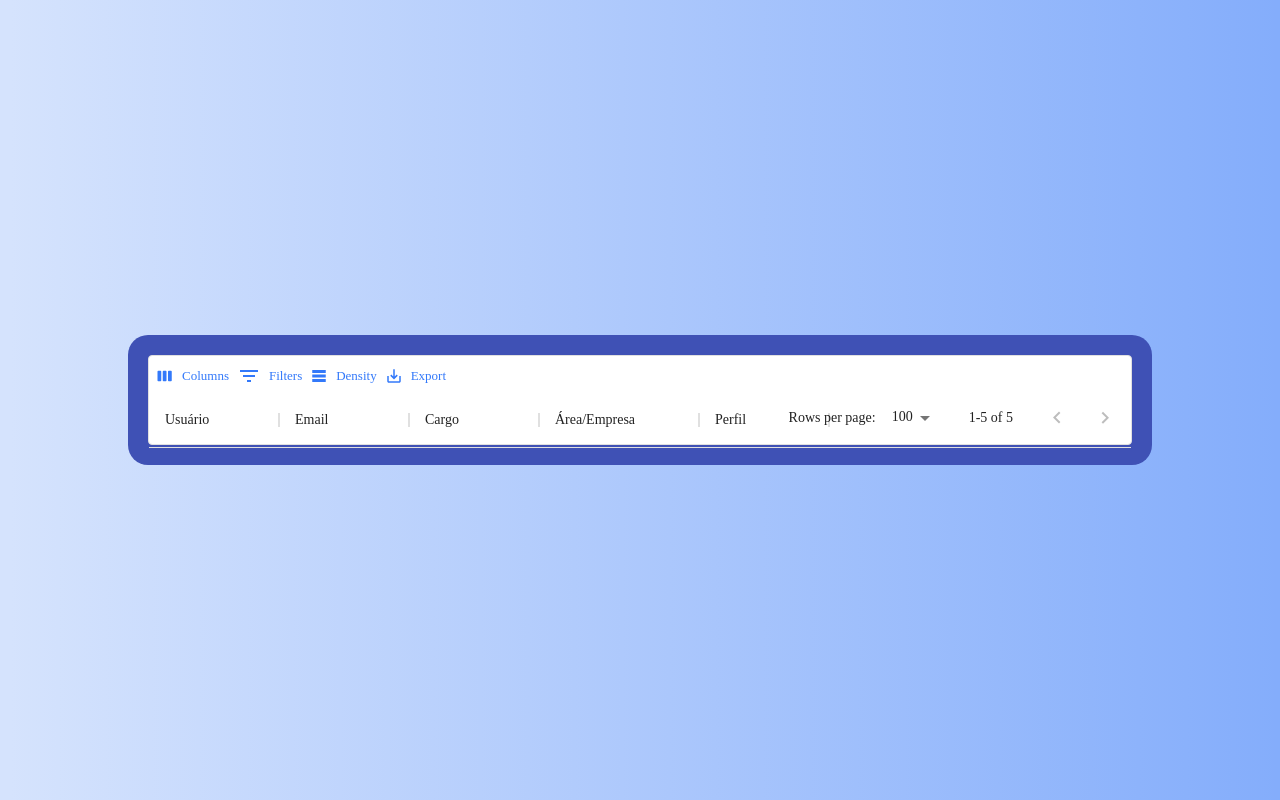
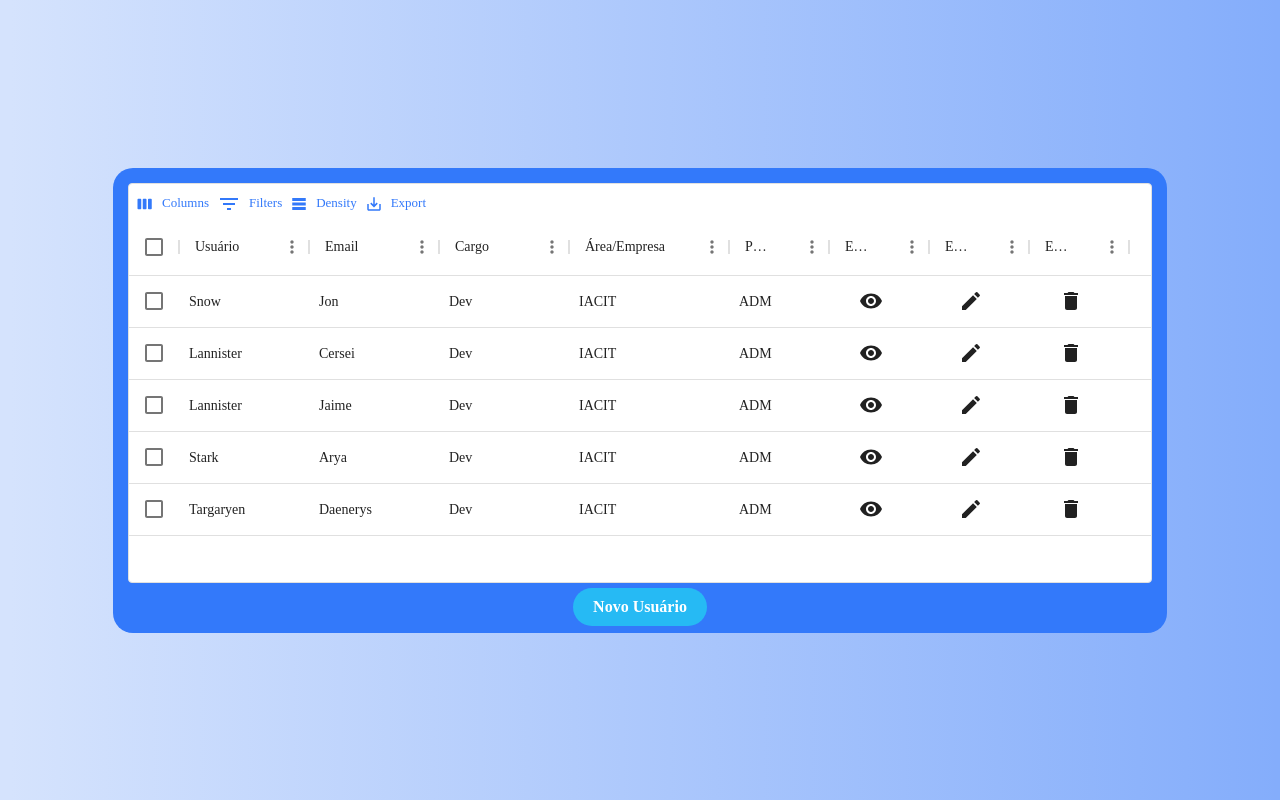
Before and after one commit to BureauTech/ProjectSisatas, a React (Create React App) app in the folder client/: page /userlist in a window 1280 px wide. Built offline with nearby package versions, Linux system fonts and the light colour scheme; the HTML template or start-up script is replaced by a standard one.

Commit message:
add users list

```diff
--- /dev/null
+++ b/client/src/components/UserList/UserList.css
@@ -0,0 +1,12 @@
+.MuiDataGrid-menuIcon {
+  visibility: visible !important;
+}
+
+.MuiDataGrid-colCellSortable:hover {
+  background-color: #26BAF4;
+  color: #fff;
+}
+
+.icon:hover {
+  color: #26BAF4;
+}
--- a/client/src/components/UserList/UserList.js
+++ b/client/src/components/UserList/UserList.js
@@ -1,14 +1,69 @@
 import React from 'react';
 import { DataGrid, GridToolbar } from '@material-ui/data-grid';
-import { createMuiTheme, makeStyles } from "@material-ui/core/styles";
-import { Grid } from "@material-ui/core";
+import { makeStyles } from "@material-ui/core/styles";
+import { Grid, Button } from "@material-ui/core";
+import "../../index.js";
+import "./UserList.css"
+import VisibilityIcon from '@material-ui/icons/Visibility';
+import EditIcon from '@material-ui/icons/Edit';
+import DeleteIcon from '@material-ui/icons/Delete';
+
+const useStyles = makeStyles((theme) => ({
+    grid: {
+        backgroundColor: theme.palette.primary.main,
+        borderRadius: "20px",
+        padding: 15,
+        paddingBottom: 50,
+        width: '80%',
+        height: 400,
+    },
+    datagrid: {
+        backgroundColor: '#FFFFFF',
+    },
+    btn: {
+        color: "white",
+        backgroundColor: theme.palette.secondary.main,
+        fontWeight: 700,
+        fontSize: "1rem",
+        borderRadius: 20,
+        padding: "5px 20px",
+        '&:hover': {
+            backgroundColor: "white",
+            color: theme.palette.secondary.main,
+        }
+    },
+    container: {
+        marginTop: 5,
+        justifyContent: 'center'
+    },
+    icon: {
+        '&:hover': {
+            color: theme.palette.secondary.main
+        }
+    }
+}));
 
 const columns = [
     { field: 'Usuário', headerName: 'Usuário', width: 130 },
     { field: 'Email', headerName: 'Email', width: 130 },
     { field: 'Cargo', headerName: 'Cargo', width: 130 },
     { field: 'ÁreaEmpresa', headerName: 'Área/Empresa', width: 160 },
-    { field: 'Perfil', headerName: 'Perfil', width: 130 },
+    { field: 'Perfil', headerName: 'Perfil', width: 100 },
+    {
+        field: "Exibir", headerName: "Exibir", width: 100,
+        renderCell: (params) => (
+            <Button onClick={() => console.log(params.getValue("id"))} ><VisibilityIcon className='icon' /></Button>)
+    },
+    {
+        field: "Editar", headerName: "Editar", width: 100,
+        renderCell: (params) => (
+            <Button onClick={() => console.log(params.getValue("id"))} ><EditIcon className='icon' /></Button>)
+    },
+    {
+        field: "Excluir", headerName: "Excluir", width: 100,
+        renderCell: (params) => (
+            <Button onClick={() => console.log(params.getValue("id"))} ><DeleteIcon className='icon' /></Button>)
+    }
 ];
 
 const rows = [
@@ -19,30 +74,21 @@ const rows = [
     { id: 5, Usuário: 'Targaryen', Email: 'Daenerys', Cargo: 'Dev', ÁreaEmpresa: 'IACIT', Perfil: 'ADM' },
 ];
 
-const theme = createMuiTheme()
-const useStyles = makeStyles({
-    grid: {
-        backgroundColor: theme.palette.primary.main,
-        borderRadius: "20px",
-        padding: 20,
-        width: '80%'
-    },
-    datagrid: {
-        backgroundColor: theme.palette.primary.contrastText,
-    }
-});
-
 export default function UserList() {
     const classes = useStyles();
-
     return (
-        <Grid container className={classes.grid}>
+        <Grid className={classes.grid} direction='column' alignItems="center">
             <DataGrid
                 rows={rows}
                 columns={columns}
                 components={{ Toolbar: GridToolbar }}
                 className={classes.datagrid}
+                checkboxSelection={true}
+                hideFooter={true}
             />
+            <Grid container className={classes.container}>
+                <Button className={classes.btn}>Novo Usuário</Button>
+            </Grid>
         </Grid>
     );
 }
```
